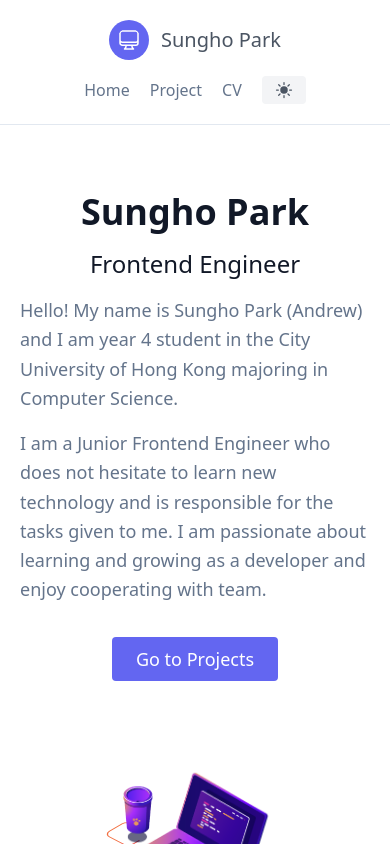
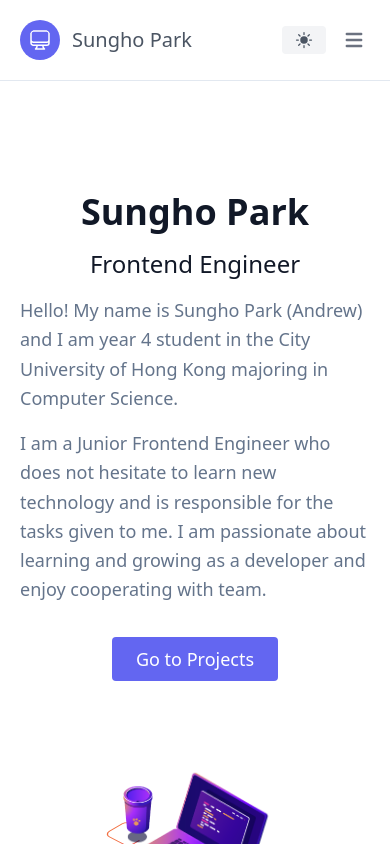
Before and after one commit to psh320/sungho-park, a Next.js app: page / in a window 390 px wide. Shown: the top 844 px of the page. Built offline with nearby package versions, Linux system fonts and the light colour scheme.

Commit message:
feat: add responsive header

```diff
--- a/src/components/Common/Header.tsx
+++ b/src/components/Common/Header.tsx
@@ -1,13 +1,33 @@
 import Link from "next/link";
+import { useRouter } from "next/router";
+import { useEffect, useState } from "react";
 import DarkModeToggleButton from "./DarkModeToggleButton";
 
 export default function Header() {
+  const route = useRouter();
+  const [headerToggle, setHeaderToggle] = useState("hidden");
+  useEffect(() => {
+    function handleResize() {
+      setHeaderToggle("hidden");
+    }
+    window.addEventListener("resize", handleResize);
+    window.addEventListener("scroll", handleResize);
+  }, []);
+
+  useEffect(() => {
+    setHeaderToggle("hidden");
+  }, [route]);
   return (
     <header className="header text-gray-600 body-font bg-primary border-b border-slate-200 dark:border-slate-700">
-      <div className="container mx-auto flex flex-wrap p-5 flex-col md:flex-row items-center">
+      <div
+        className={`container mx-auto flex flex-wrap p-5 flex-col md:flex-row items-center justify-between header-animation ${
+          headerToggle === "flex" && "header-opened"
+        } `}
+      >
+        <div className="flex flex-row justify-between w-full">
           <Link
             href="/"
-          className="flex title-font font-medium items-center text-gray-900 mb-4 md:mb-0"
+            className="flex title-font font-medium items-center justify-center text-gray-900 mb-0"
           >
             <svg
               xmlns="http://www.w3.org/2000/svg"
@@ -28,7 +48,8 @@ export default function Header() {
               Sungho Park
             </span>
           </Link>
-        <nav className="md:ml-auto flex flex-wrap items-center text-base justify-center">
+
+          <nav className="hidden md:ml-auto md:flex flex-wrap items-center text-base justify-center">
             <Link href="/" className="mr-5 header-link">
               Home
             </Link>
@@ -38,10 +59,137 @@ export default function Header() {
             <Link href="/cv.pdf" className="mr-5 header-link">
               CV
             </Link>
+          </nav>
 
+          <div className="flex flex-row justify-center items-center">
             <DarkModeToggleButton />
+            <button
+              data-collapse-toggle="navbar-default"
+              type="button"
+              className="inline-flex items-center p-1 ml-3 text-sm text-gray-500 rounded-lg md:hidden hover:bg-gray-100 focus:outline-none focus:ring-2 focus:ring-gray-200 dark:text-gray-400 dark:hover:bg-gray-700 dark:focus:ring-gray-600"
+              aria-controls="navbar-default"
+              aria-expanded="false"
+              onClick={() => {
+                headerToggle === "hidden"
+                  ? setHeaderToggle("flex")
+                  : setHeaderToggle("hidden");
+              }}
+            >
+              <span className="sr-only">Open main menu</span>
+              <svg
+                className="w-6 h-6"
+                aria-hidden="true"
+                fill="currentColor"
+                viewBox="0 0 20 20"
+                xmlns="http://www.w3.org/2000/svg"
+              >
+                <path
+                  fill-rule="evenodd"
+                  d="M3 5a1 1 0 011-1h12a1 1 0 110 2H4a1 1 0 01-1-1zM3 10a1 1 0 011-1h12a1 1 0 110 2H4a1 1 0 01-1-1zM3 15a1 1 0 011-1h12a1 1 0 110 2H4a1 1 0 01-1-1z"
+                  clip-rule="evenodd"
+                ></path>
+              </svg>
+            </button>
+          </div>
+        </div>
+        <nav
+          className={`${headerToggle} md:ml-auto flex-wrap items-center text-base justify-center flex-col w-full relative`}
+        >
+          <Link href="/" className="px-4 py-2 m-2 header-link">
+            Home
+          </Link>
+          <Link href="/project" className="px-4 py-2 m-2 header-link">
+            Project
+          </Link>
+          <Link href="/cv.pdf" className="px-4 py-2 m-2 header-link">
+            CV
+          </Link>
         </nav>
       </div>
     </header>
   );
 }
+
+{
+  /* <nav class="bg-white border-gray-200 px-2 sm:px-4 py-2.5 rounded dark:bg-gray-900">
+  <div class="container flex flex-wrap items-center justify-between mx-auto">
+    <a href="https://flowbite.com/" class="flex items-center">
+      <img
+        src="https://flowbite.com/docs/images/logo.svg"
+        class="h-6 mr-3 sm:h-9"
+        alt="Flowbite Logo"
+      />
+      <span class="self-center text-xl font-semibold whitespace-nowrap dark:text-white">
+        Flowbite
+      </span>
+    </a>
+    <button
+      data-collapse-toggle="navbar-default"
+      type="button"
+      class="inline-flex items-center p-2 ml-3 text-sm text-gray-500 rounded-lg md:hidden hover:bg-gray-100 focus:outline-none focus:ring-2 focus:ring-gray-200 dark:text-gray-400 dark:hover:bg-gray-700 dark:focus:ring-gray-600"
+      aria-controls="navbar-default"
+      aria-expanded="false"
+    >
+      <span class="sr-only">Open main menu</span>
+      <svg
+        class="w-6 h-6"
+        aria-hidden="true"
+        fill="currentColor"
+        viewBox="0 0 20 20"
+        xmlns="http://www.w3.org/2000/svg"
+      >
+        <path
+          fill-rule="evenodd"
+          d="M3 5a1 1 0 011-1h12a1 1 0 110 2H4a1 1 0 01-1-1zM3 10a1 1 0 011-1h12a1 1 0 110 2H4a1 1 0 01-1-1zM3 15a1 1 0 011-1h12a1 1 0 110 2H4a1 1 0 01-1-1z"
+          clip-rule="evenodd"
+        ></path>
+      </svg>
+    </button>
+    <div class="hidden w-full md:block md:w-auto" id="navbar-default">
+      <ul class="flex flex-col p-4 mt-4 border border-gray-100 rounded-lg bg-gray-50 md:flex-row md:space-x-8 md:mt-0 md:text-sm md:font-medium md:border-0 md:bg-white dark:bg-gray-800 md:dark:bg-gray-900 dark:border-gray-700">
+        <li>
+          <a
+            href="#"
+            class="block py-2 pl-3 pr-4 text-white bg-blue-700 rounded md:bg-transparent md:text-blue-700 md:p-0 dark:text-white"
+            aria-current="page"
+          >
+            Home
+          </a>
+        </li>
+        <li>
+          <a
+            href="#"
+            class="block py-2 pl-3 pr-4 text-gray-700 rounded hover:bg-gray-100 md:hover:bg-transparent md:border-0 md:hover:text-blue-700 md:p-0 dark:text-gray-400 md:dark:hover:text-white dark:hover:bg-gray-700 dark:hover:text-white md:dark:hover:bg-transparent"
+          >
+            About
+          </a>
+        </li>
+        <li>
+          <a
+            href="#"
+            class="block py-2 pl-3 pr-4 text-gray-700 rounded hover:bg-gray-100 md:hover:bg-transparent md:border-0 md:hover:text-blue-700 md:p-0 dark:text-gray-400 md:dark:hover:text-white dark:hover:bg-gray-700 dark:hover:text-white md:dark:hover:bg-transparent"
+          >
+            Services
+          </a>
+        </li>
+        <li>
+          <a
+            href="#"
+            class="block py-2 pl-3 pr-4 text-gray-700 rounded hover:bg-gray-100 md:hover:bg-transparent md:border-0 md:hover:text-blue-700 md:p-0 dark:text-gray-400 md:dark:hover:text-white dark:hover:bg-gray-700 dark:hover:text-white md:dark:hover:bg-transparent"
+          >
+            Pricing
+          </a>
+        </li>
+        <li>
+          <a
+            href="#"
+            class="block py-2 pl-3 pr-4 text-gray-700 rounded hover:bg-gray-100 md:hover:bg-transparent md:border-0 md:hover:text-blue-700 md:p-0 dark:text-gray-400 md:dark:hover:text-white dark:hover:bg-gray-700 dark:hover:text-white md:dark:hover:bg-transparent"
+          >
+            Contact
+          </a>
+        </li>
+      </ul>
+    </div>
+  </div>
+</nav>; */
+}
--- a/src/components/Project/ProjectItem.tsx
+++ b/src/components/Project/ProjectItem.tsx
@@ -182,7 +182,7 @@ export default function ProjectItems({ project }: Props) {
                 />
                 <path d="m105 55-40.8-23.4v46.8z" fill="#fff" />
               </svg>
-              <p>Demo Video</p>
+              <p>Demo</p>
             </a>
           )}
         </div>
--- a/src/styles/globals.css
+++ b/src/styles/globals.css
@@ -36,10 +36,23 @@ footer {
 }
 .header {
   position: fixed;
-  top: 0;
-  left: 0;
+  top: 0px;
+  left: 0px;
   width: 100%;
   z-index: 999;
+  transition: top 0.3;
+}
+.header-hidden {
+  top: -80px;
+}
+
+.header-animation {
+  max-height: 80px;
+  transition: max-height 0.2s linear;
+}
+
+.header-opened {
+  max-height: 300px;
 }
 
 .project-card {
```
Lines whose indentation alone changed are shown as unchanged.
